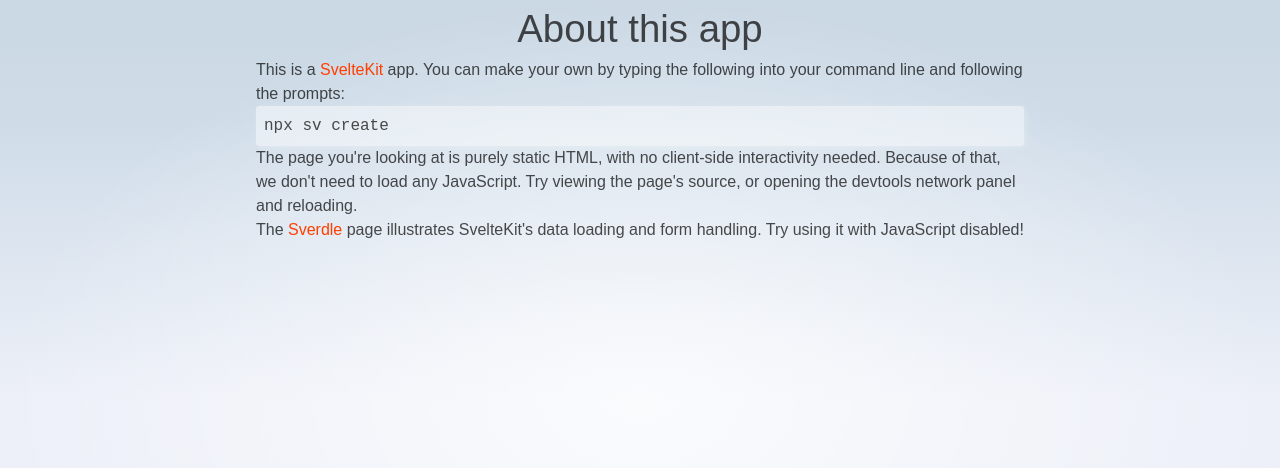
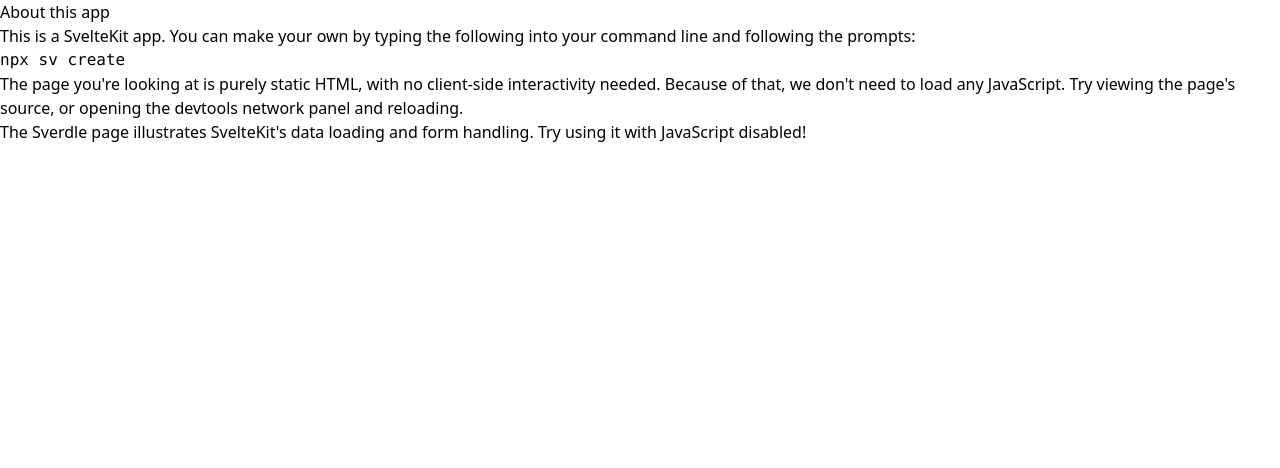
Before and after one commit to jamespeilunli/lost-and-found, a SvelteKit app: page /about in a window 1280 px wide. Shown: the top 468 px of the page. Built offline with nearby package versions, Linux system fonts and the light colour scheme.

Commit message:
remove layout.css and move title and login to top bar

```diff
--- a/src/routes/+page.svelte
+++ b/src/routes/+page.svelte
@@ -243,22 +243,21 @@
 
 <div class="min-h-screen bg-gradient-to-br from-indigo-500 via-purple-500 to-pink-500 py-8 px-4">
   <div class="max-w-6xl mx-auto space-y-8">
-    <header class="bg-white rounded-2xl shadow-2xl p-6 md:p-10 text-center">
-      <h1 class="text-3xl md:text-4xl font-bold text-gray-800">Lost and Found</h1>
-      <p class="mt-2 text-gray-600">Submit, track, and update community lost-and-found items.</p>
-    </header>
-
-    <section class="bg-white rounded-2xl shadow-2xl p-6 md:p-10">
+    <header class="bg-white/95 rounded-2xl shadow-2xl p-5 md:p-6 border border-white/40">
       <div class="flex flex-col md:flex-row md:items-center md:justify-between gap-4">
-        <div>
-          <h2 class="text-2xl font-bold text-gray-800">User Session</h2>
-          <p class="text-sm text-gray-500">Sign in to submit items. Librarians can manage item statuses.</p>
+        <div class="text-left">
+          <h1 class="!text-left text-2xl md:text-3xl font-bold text-gray-800 leading-tight">Lost and Found</h1>
+          <p class="text-sm text-gray-600 mt-1">Submit, track, and update community lost-and-found items.</p>
         </div>
 
         {#if session}
-          <div class="flex flex-col md:items-end gap-2">
-            <span class="text-sm text-gray-600">Signed in as <strong>{session.user.email}</strong></span>
-            <span class="text-xs uppercase tracking-wide text-gray-500">Role: {userRole ?? "unknown"}</span>
+          <div class="flex flex-col sm:flex-row sm:items-center gap-3 sm:gap-4 md:justify-end">
+            <div class="text-sm text-gray-600">
+              Signed in as <strong>{session.user.email}</strong>
+            </div>
+            <span class="w-fit px-2 py-1 text-xs uppercase tracking-wide rounded-full bg-gray-100 text-gray-600">
+              {userRole ?? "unknown"}
+            </span>
             <button
               class="px-4 py-2 bg-gray-900 text-white rounded-lg hover:bg-gray-800 transition-colors"
               on:click={handleLogout}
@@ -268,15 +267,13 @@
             </button>
           </div>
         {:else}
-          <div>
           <button
-              class="px-4 py-2 bg-indigo-600 text-white rounded-lg hover:bg-indigo-700 transition-colors"
+            class="w-full sm:w-auto px-4 py-2 bg-indigo-600 text-white rounded-lg hover:bg-indigo-700 transition-colors"
             on:click={handleGoogleSignIn}
             disabled={authLoading}
           >
             {authLoading ? "Redirecting..." : "Continue with Google"}
           </button>
-          </div>
         {/if}
       </div>
 
@@ -285,7 +282,7 @@
           {authError}
         </div>
       {/if}
-    </section>
+    </header>
 
     <section class="bg-white rounded-2xl shadow-2xl p-6 md:p-10">
       <div class="flex items-center justify-between flex-wrap gap-2">
--- a/src/routes/layout.css
+++ b/src/routes/layout.css
@@ -1,106 +1,3 @@
 @import 'tailwindcss';
 @plugin '@tailwindcss/forms';
 @plugin '@tailwindcss/typography';
-@import '@fontsource/fira-mono';
-
-:root {
-	--font-body: Arial, -apple-system, BlinkMacSystemFont, 'Segoe UI', Roboto, Oxygen, Ubuntu, Cantarell,
-		'Open Sans', 'Helvetica Neue', sans-serif;
-	--font-mono: 'Fira Mono', monospace;
-	--color-bg-0: rgb(202, 216, 228);
-	--color-bg-1: hsl(209, 36%, 86%);
-	--color-bg-2: hsl(224, 44%, 95%);
-	--color-theme-1: #ff3e00;
-	--color-theme-2: #4075a6;
-	--color-text: rgba(0, 0, 0, 0.7);
-	--column-width: 42rem;
-	--column-margin-top: 4rem;
-	font-family: var(--font-body);
-	color: var(--color-text);
-}
-
-body {
-	min-height: 100vh;
-	margin: 0;
-	background-attachment: fixed;
-	background-color: var(--color-bg-1);
-	background-size: 100vw 100vh;
-	background-image: radial-gradient(50% 50% at 50% 50%, rgba(255, 255, 255, 0.75) 0%, rgba(255, 255, 255, 0) 100%),
-		linear-gradient(180deg, var(--color-bg-0) 0%, var(--color-bg-1) 15%, var(--color-bg-2) 50%);
-}
-
-h1,
-h2,
-p {
-	font-weight: 400;
-}
-
-p {
-	line-height: 1.5;
-}
-
-a {
-	color: var(--color-theme-1);
-	text-decoration: none;
-}
-
-a:hover {
-	text-decoration: underline;
-}
-
-h1 {
-	font-size: 2rem;
-	text-align: center;
-}
-
-h2 {
-	font-size: 1rem;
-}
-
-pre {
-	font-size: 16px;
-	font-family: var(--font-mono);
-	background-color: rgba(255, 255, 255, 0.45);
-	border-radius: 3px;
-	box-shadow: 2px 2px 6px rgb(255 255 255 / 25%);
-	padding: 0.5em;
-	overflow-x: auto;
-	color: var(--color-text);
-}
-
-.text-column {
-	display: flex;
-	max-width: 48rem;
-	flex: 0.6;
-	flex-direction: column;
-	justify-content: center;
-	margin: 0 auto;
-}
-
-input,
-button {
-	font-size: inherit;
-	font-family: inherit;
-}
-
-button:focus:not(:focus-visible) {
-	outline: none;
-}
-
-@media (min-width: 720px) {
-	h1 {
-		font-size: 2.4rem;
-	}
-}
-
-.visually-hidden {
-	border: 0;
-	clip: rect(0 0 0 0);
-	height: auto;
-	margin: 0;
-	overflow: hidden;
-	padding: 0;
-	position: absolute;
-	width: 1px;
-	white-space: nowrap;
-}
```
Lines whose indentation alone changed are shown as unchanged.
